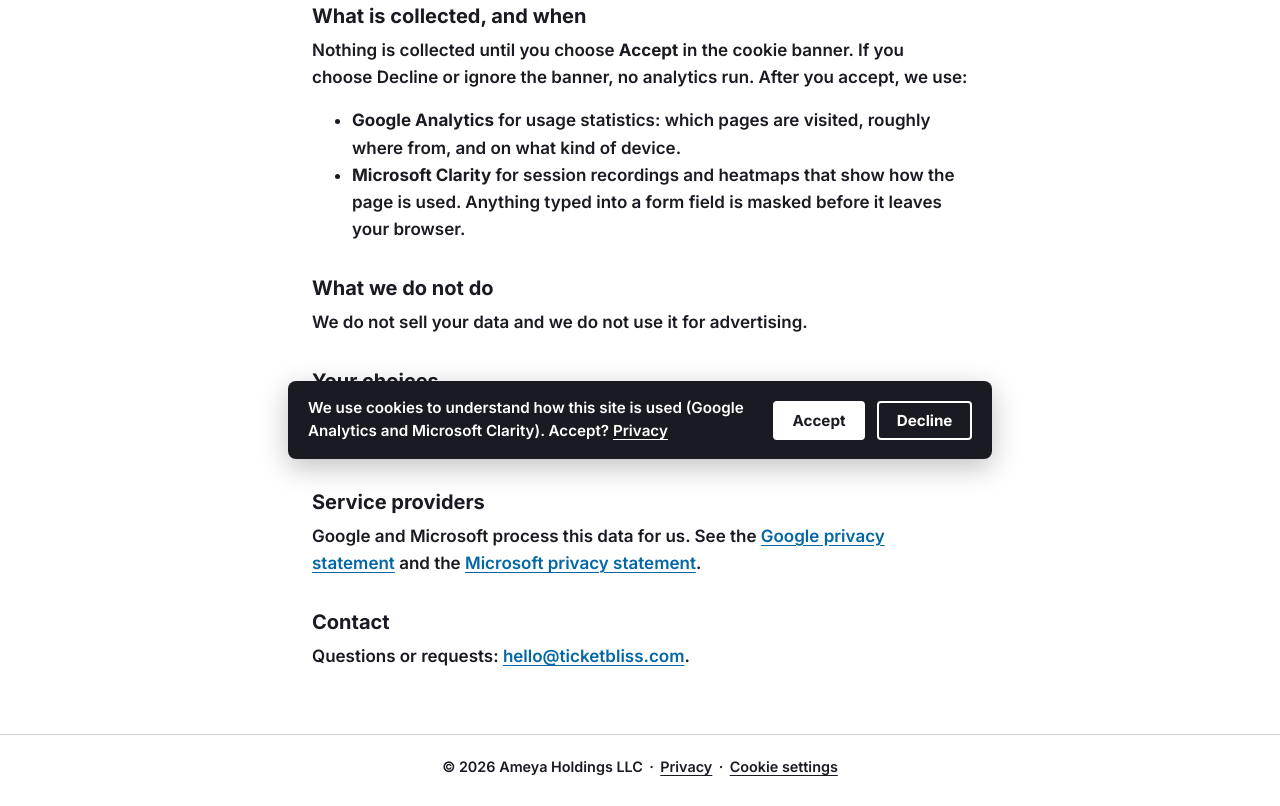
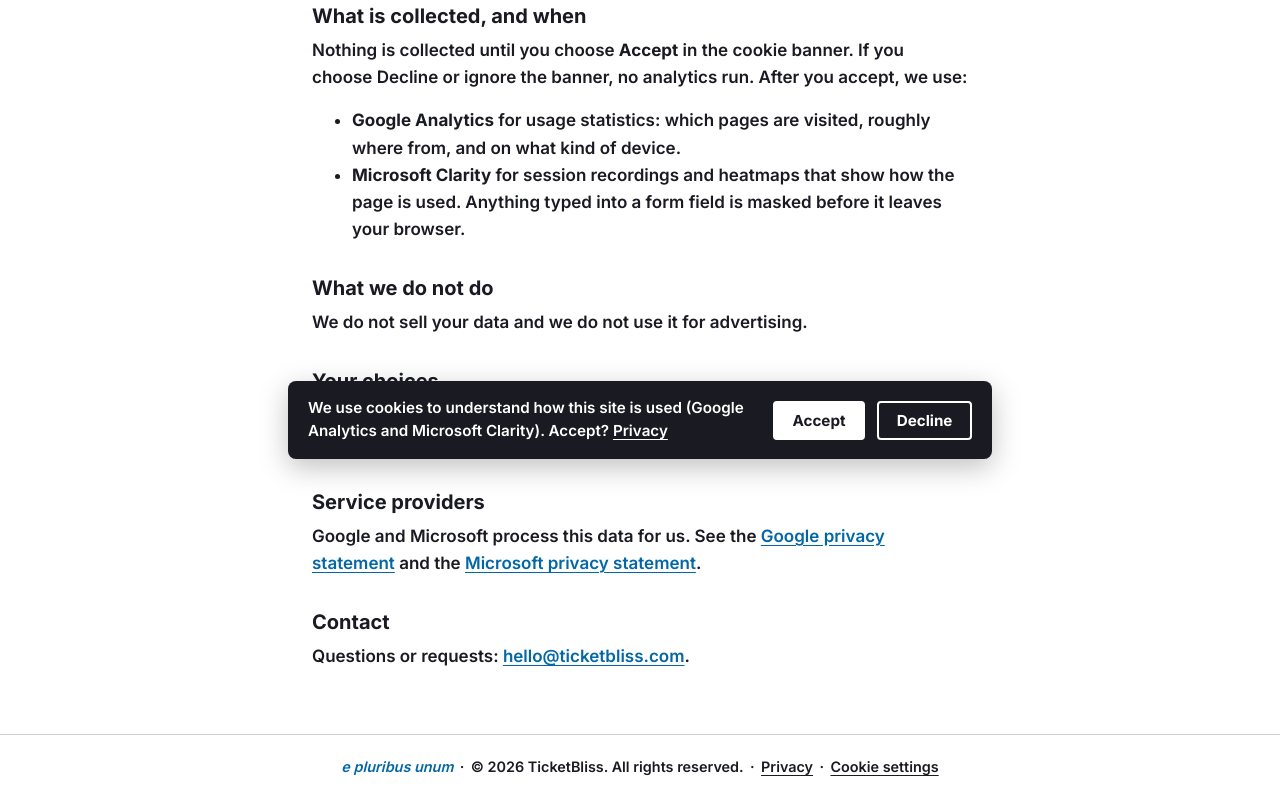
Before and after one commit to TicketBliss/ticketbliss.com, a plain HTML site: page privacy/index.html in a window 1280 px wide. Shown: the part 325-1131 px from the top of the page. Drawn offline with Linux system fonts and the light colour scheme.

Commit message:
Footer: brand copyright and motto
Co-Authored-By: Claude Opus 5.5 <noreply@anthropic.com>
Claude-Session: https://claude.ai/code/session_01RL7on3ndJSxUmrEchj37zK

```diff
--- a/assets/consent.js
+++ b/assets/consent.js
@@ -113,6 +113,7 @@
     if (!stored) show(false);
     document.addEventListener('click', function (e) {
       var t = e.target;
+      if (t && t.closest && t.closest('[data-egg]')) { window.location.href = 'https://ameyaholdingsllc.com'; return; }
       var el = t && t.closest ? t.closest('[data-consent-open]') : null;
       if (!el) return;
       e.preventDefault();
--- a/assets/site.css
+++ b/assets/site.css
@@ -56,6 +56,7 @@ a:focus-visible, button:focus-visible { outline: 3px solid var(--brand-accent);
 }
 .site-footer a, .site-footer button { color: var(--brand-text); }
 .site-footer .sep { margin: 0 0.4rem; }
+.site-footer .motto { font-family: var(--font-heading); font-style: italic; color: var(--brand-primary); }
 .link-button { background: none; border: 0; padding: 0; font: inherit; text-decoration: underline; text-underline-offset: 0.2em; cursor: pointer; }
 
 .doc { width: 100%; max-width: 44rem; margin: 0 auto; padding: 2.5rem 1.5rem 3rem; flex: 1; }
--- a/privacy/index.html
+++ b/privacy/index.html
@@ -46,7 +46,7 @@
   <p>Questions or requests: <a href="mailto:hello@ticketbliss.com">hello@ticketbliss.com</a>.</p>
 </main>
 <footer class="site-footer">
-  <span>&copy; 2026 Ameya Holdings LLC</span><span class="sep" aria-hidden="true">&middot;</span><a href="/privacy/">Privacy</a><span class="sep" aria-hidden="true">&middot;</span><button type="button" class="link-button" data-consent-open>Cookie settings</button>
+  <span class="motto"><span data-egg>e</span> pluribus unum</span><span class="sep" aria-hidden="true">&middot;</span><span>&copy; 2026 TicketBliss. All rights reserved.</span><span class="sep" aria-hidden="true">&middot;</span><a href="/privacy/">Privacy</a><span class="sep" aria-hidden="true">&middot;</span><button type="button" class="link-button" data-consent-open>Cookie settings</button>
 </footer>
 </body>
 </html>
```
Also changed, not shown: 404.html (+1 -1 lines), index.html (+1 -1 lines), 1 other file.
